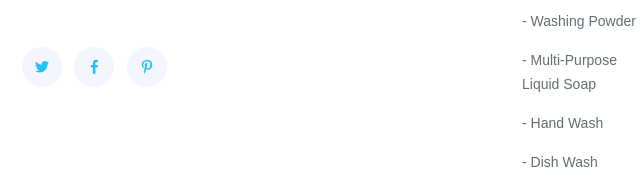
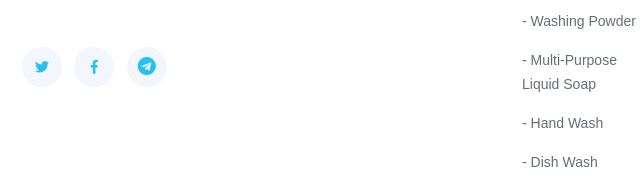
Before and after one commit to atekelt/alpen_soap, a plain HTML site: page about.html in a window 1280 px wide. Shown: the part 3329-3515 px from the top of the page, 33-673 px from the left. Drawn offline with Linux system fonts and the light colour scheme; a web font is replaced by a local one.

Commit message:
icon and footer image update

```diff
--- a/about.html
+++ b/about.html
@@ -329,7 +329,7 @@ Our diverse range of products includes soaps, wax, air fresheners, and disinfect
                         <div class="footer-social">
                             <a href="#"><i class="fab fa-twitter"></i></a>
                             <a href="#"><i class="fab fa-facebook-f"></i></a>
-                            <a href="#"><i class="fab fa-pinterest-p"></i></a>
+                            <a href="#"><i class="fab fa-telegram fa-lg"></i></a>
                         </div>
                     </div>
                 </div>
```
Also changed, not shown: blog.html (+1 -1 lines), blog_details.html (+1 -1 lines), contact.html (+1 -1 lines), elements.html (+1 -1 lines), index.html (+1 -1 lines), services.html (+1 -1 lines), assets/img/gallery/footer-bg.png.
